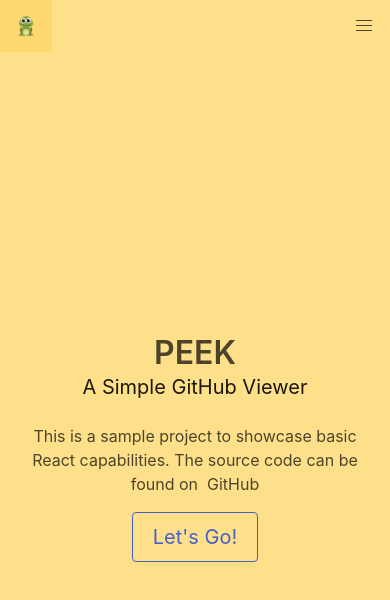
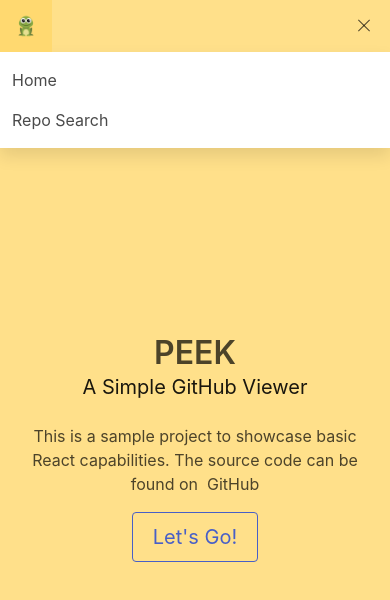
Before and after one commit to notyeninja/github-gallery, a React (Create React App) app: page / in a window 390 px wide. Both pictures are taken after a click on the button 364 px from the left and 26 px from the top of the page. Shown: the top 600 px of the page. Built offline with nearby package versions, Linux system fonts and the light colour scheme.

Commit message:
added navigation for tablet mode

```diff
--- a/src/App.js
+++ b/src/App.js
@@ -6,7 +6,9 @@
 import Home from './Home';
 import { Router } from '@reach/router';
 
-
+/**
+ * React learning app. Integrating Github APIs
+ */
 function App() {
   return (
     <>
--- a/src/Home.js
+++ b/src/Home.js
@@ -2,20 +2,22 @@
 import Nav from './Nav';
 import { navigate } from '@reach/router'
 
-
+/**
+ * Landing page of the application
+ */
 function Home() {
 
     function gotoRepoSearch() {
         navigate('/search-repo');
     }
     return (
-        <section class="hero is-warning is-fullheight-with-navbar">
-            <div class="hero-body">
-                <div class="container has-text-centered">
-                    <h1 class="title is-uppercase">
+        <section className="hero is-warning is-fullheight-with-navbar">
+            <div className="hero-body">
+                <div className="container has-text-centered">
+                    <h1 className="title is-uppercase">
                         Peek
                     </h1>
-                    <h2 class="subtitle">
+                    <h2 className="subtitle">
                         A Simple GitHub Viewer
                 </h2>
                     <p>
--- a/src/Nav.js
+++ b/src/Nav.js
@@ -1,8 +1,30 @@
-import React from 'react';
+import React, { useState } from 'react';
 import logo from './logo_1.png';
-import { Link } from '@reach/router';
+import { navigate } from '@reach/router';
 
 function Nav(){
+
+    const [isMeanuActive,setIsMenuActive] = useState(false);
+
+    function toggleNav(){
+        let newState = !isMeanuActive;
+        setIsMenuActive(newState);
+    }
+
+    function navigateTo(e){
+        debugger;
+       // e.preventDefault();
+        toggleNav();
+        switch(e.target.text){
+            case 'Home':
+                navigate("/");
+                break;
+            case 'Repo Search':
+                navigate("search-repo");
+                break;
+        }
+    }
+
     return(
         <nav className="navbar is-warning is-fixed-top"
              role="navigation" aria-label="main navigation">
@@ -11,18 +33,22 @@
                     <img src={logo} alt="Logo"/>
                 </a>
 
-                <a role="button" className="navbar-burger burger" aria-label="menu"
-                   aria-expanded="false" data-target="mainNavBar">
+                <a role="button"
+                   onClick={(e) => toggleNav(e)}
+                   className={`navbar-burger burger ${isMeanuActive ? 'is-active':''}`}
+                   aria-label="menu"
+                   aria-expanded="false"
+                   data-target="mainNavBar">
                        <span aria-hidden="true"></span>
                        <span aria-hidden="true"></span>
                        <span aria-hidden="true"></span>
                    </a>
             </div>
 
-            <div id="mainNavBar" className="navbar-menu">
+            <div id="mainNavBar" className={`navbar-menu ${isMeanuActive ? 'is-active':''}`}>
                 <div className="navbar-start">
-                    <Link to="/"  className="navbar-item">Home</Link>
-                    <Link to="search-repo"  className="navbar-item">Repo Search</Link>
+                    <a onClick={ (e) => navigateTo(e)}  className="navbar-item">Home</a>
+                    <a onClick={ (e) => navigateTo(e)}  className="navbar-item">Repo Search</a>
                 </div>
             </div>
         </nav>
--- a/src/RepoHome.js
+++ b/src/RepoHome.js
@@ -3,6 +3,9 @@
 import repoService from './GithubRepoService';
 import Search from './Search';
 
+/**
+ * Component for searching and displaying repositories.
+ */
 function RepoHome() {
     const [repoList, setRepoList] = useState([]);
 
--- a/src/Search.js
+++ b/src/Search.js
@@ -1,5 +1,7 @@
 import React, { useState } from 'react';
-
+/**
+ * A generic search component.
+ */
 function Search({ onSearchClick }){
     const [searchTerm, setSearchTerm] = useState("");
 
```
Also changed, not shown: src/GithubRepoService.js (+6 -1 lines).
